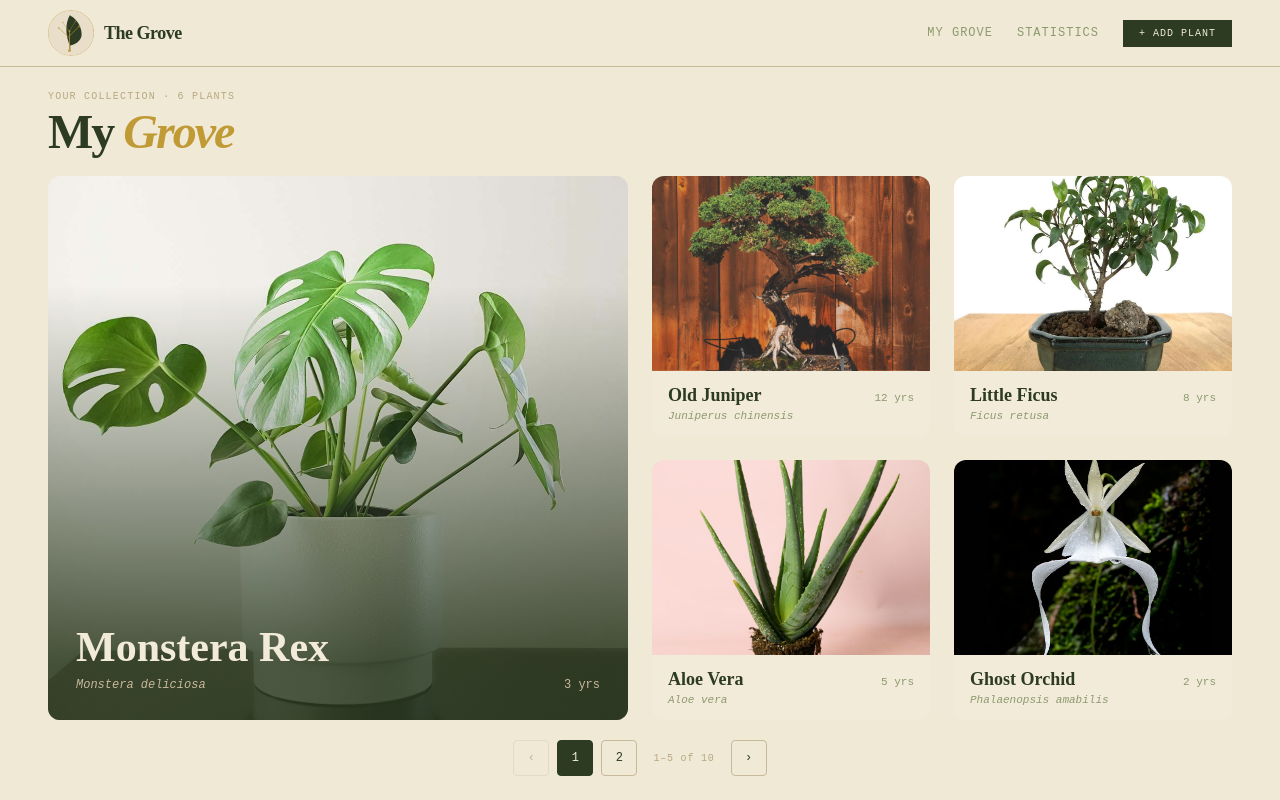
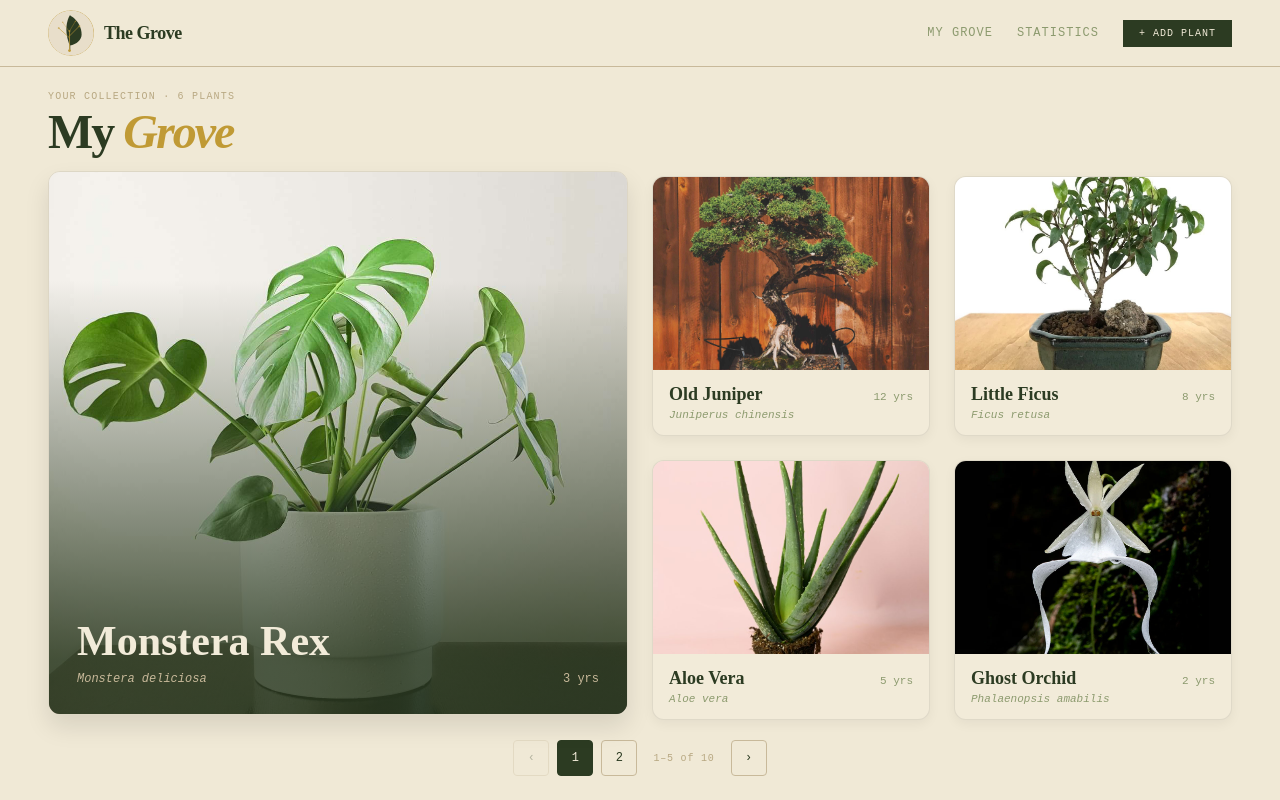
Before and after one commit to maiaiia/the-grove, a Vue app: page /grove in a window 1280 px wide. In both pictures the pointer is over the element 338 px from the left and 448 px from the top of the page. Built offline with nearby package versions, Linux system fonts and the light colour scheme.

Commit message:
make cards more visible

```diff
--- a/src/components/master-view-components/HeroCard.vue
+++ b/src/components/master-view-components/HeroCard.vue
@@ -29,6 +29,14 @@ const goToPlant = () => router.push(`/plant/${props.plant.id}`)
   overflow: hidden;
   aspect-ratio: 2 / 3;
   cursor: pointer;
+
+  border: 1px solid rgba(0, 0, 0, 0.08);
+  box-shadow: 0 4px 12px rgba(0, 0, 0, 0.05);
+}
+
+.hero-card:hover {
+  transform: translateY(-5px);
+  box-shadow: 0 12px 24px rgba(0, 0, 0, 0.1);
 }
 
 .hero-card__image {
--- a/src/components/master-view-components/PlantCard.vue
+++ b/src/components/master-view-components/PlantCard.vue
@@ -29,8 +29,16 @@ const goToPlant = () => router.push(`/plant/${props.plant.id}`)
   border-radius: 12px;
   overflow: hidden;
   cursor: pointer;
+
+  border: 1px solid rgba(0, 0, 0, 0.08);
+  box-shadow: 0 4px 12px rgba(0, 0, 0, 0.05);
 }
 
+.plant-card:hover {
+  transform: translateY(-5px);
+  /*border-color: var(--avocado);*/
+  box-shadow: 0 12px 24px rgba(0, 0, 0, 0.1);
+}
 .plant-card__image-wrapper {
   aspect-ratio: 4 / 3;
   overflow: hidden;
```
